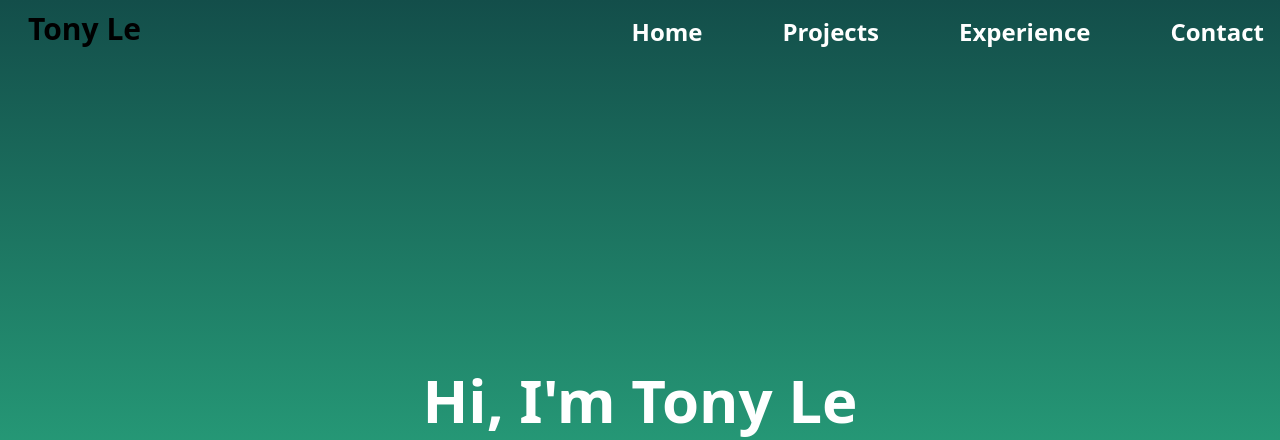
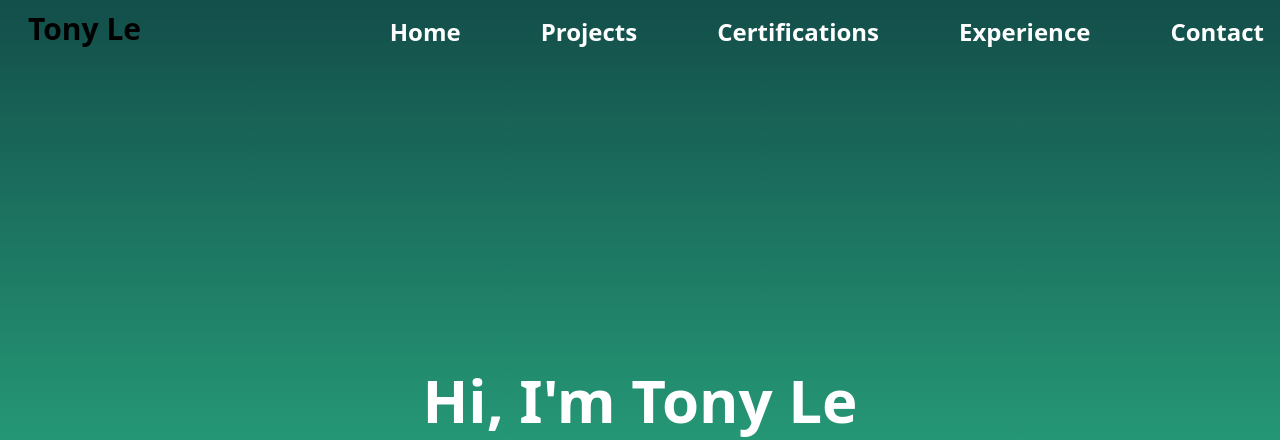
Before and after one commit to tonyhuyle/tonyhuyle.github.io, a website: page index.html in a window 1280 px wide. Shown: the top 440 px of the page. Drawn offline with nearby package versions, Linux system fonts and the light colour scheme.

Commit message:
Certifications header

```diff
--- a/index.html
+++ b/index.html
@@ -37,6 +37,7 @@
                         <nav id="menu" class="hidden lg:flex lg:items-center lg:space-x-20 text-2xl text-white font-bold animate__animated animate__fadeInRight">
                             <a href="#Home" class="hover:text-yellow-500 transition">Home</a>
                             <a href="#Projects" class="hover:text-yellow-500 transition">Projects</a>
+                            <a href="#Certifications" class="hover:text-yellow-500 transition">Certifications</a>
                             <a href="#Experience" class="hover:text-yellow-500 transition">Experience</a>
                             <a href="#Contact" class="hover:text-yellow-500 transition">Contact</a>
                         </nav>
@@ -49,6 +50,7 @@
                     <div class="flex flex-col space-y-4">
                         <a href="#Home" class="block py-2">Home</a>
                         <a href="#Projects" class="block py-2">Projects</a>
+                        <a href="#Certifications" class="block py-2">Certifications</a>
                         <a href="#Experience" class="block py-2">Experience</a>
                         <a href="#Contact" class="block py-2">Contact</a>
                     </div>
@@ -269,7 +271,7 @@
         </div>
 
 <!-- Certifications -->
-        <section id="certifications" class="py-16 bg-gray-100">
+        <section id="Certifications" class="py-16 bg-gray-100">
             <div class="max-w-5xl mx-auto text-center">
                 <h2 class="text-4xl font-bold mb-8">Certifications</h2>
                 <div class="flex flex-wrap justify-center gap-8">
```
